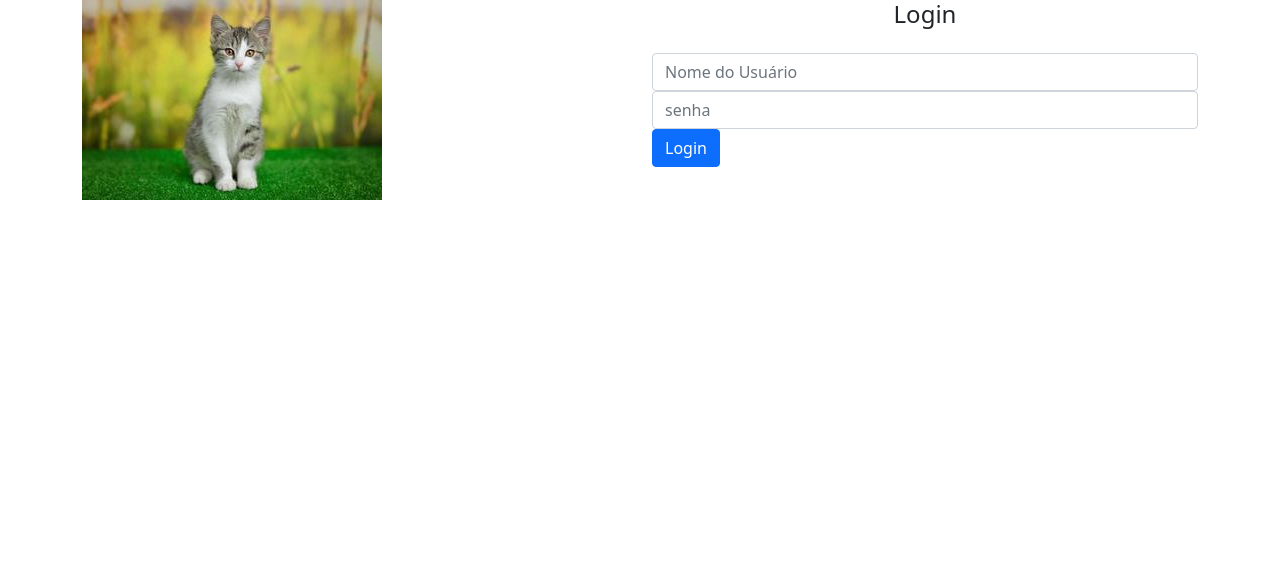
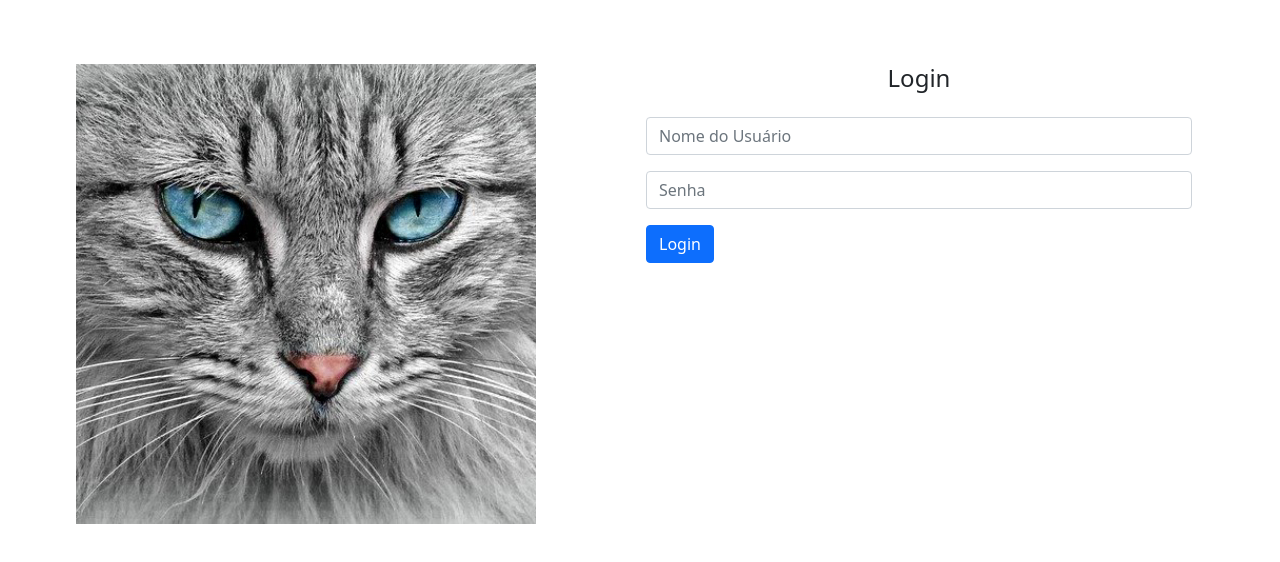
Before and after one commit to WalterLimaViana/gatitoBook, an Angular app: page /home in a window 1280 px wide. Shown: the top 562 px of the page. Built offline with nearby package versions, Linux system fonts and the light colour scheme.

Commit message:
created authenticacao method

```diff
--- a/src/app/home/home.component.css
+++ b/src/app/home/home.component.css
@@ -0,0 +1,3 @@
+.container {
+  margin: 4em;
+}
--- a/src/app/home/home.component.html
+++ b/src/app/home/home.component.html
@@ -3,7 +3,7 @@
     <div class="col-md-6 mb-2">
       <img
         class="img-fluid d-none d-sm-block"
-        src="assets/img/home.jpg"
+        src="assets/img/newhome.jpg"
         alt="Imagem de um gato sentado"
         />
     </div>
--- a/src/app/home/login/login.component.html
+++ b/src/app/home/login/login.component.html
@@ -1,14 +1,17 @@
 <h4 class="text-center">Login</h4>
 
-
-<form action="" class="form mt-4">
-  <div class="form-group">
-    <input type="text" class="form-control" placeholder="Nome do Usuário" />
+<form action="" class="form mt-4" (ngSubmit)="login()">
+  <div class="mb-3">
+    <input type="text" class="form-control" placeholder="Nome do Usuário"
+      [(ngModel)]="usuario" name="usuario" />
   </div>
 
-  <div class="form-group">
-    <input type="password" class="form-control" placeholder="senha" />
+  <div class="mb-3">
+    <input type="password" class="form-control" placeholder="Senha"
+      [(ngModel)]="senha" name="senha" />
   </div>
 
-  <button type="submit" class="btn btn-primary btn-block">Login</button>
+  <div class="d-grip gap-2">
+    <button type="submit" class="btn btn-primary">Login</button>
+  </div>
 </form>
--- a/src/app/home/login/login.component.ts
+++ b/src/app/home/login/login.component.ts
@@ -3,13 +3,18 @@ import { Component, OnInit } from '@angular/core';
 @Component({
   selector: 'app-login',
   templateUrl: './login.component.html',
-  styleUrls: ['./login.component.css']
+  styleUrls: ['./login.component.css'],
 })
 export class LoginComponent implements OnInit {
+  usuario = '';
+  senha = '';
 
-  constructor() { }
+  constructor() {}
 
-  ngOnInit(): void {
+  ngOnInit(): void {}
+
+  login() {
+    console.log(this.usuario);
+    console.log(this.senha);
   }
-
 }
```
Also changed, not shown: src/app/autenticacao/autenticacao.module.ts (added, +12 -0 lines), src/app/autenticacao/autenticacao.service.ts (added, +16 -0 lines), src/app/home/home.module.ts (+4 -10 lines), src/assets/img/newhome.jpg (renamed from src/assets/img/89ae1cf3-4ff1-4713-bd7e-d4a8c8d4e0f9.jpg), 1 other file (tests, documents, lock files or other folders).
